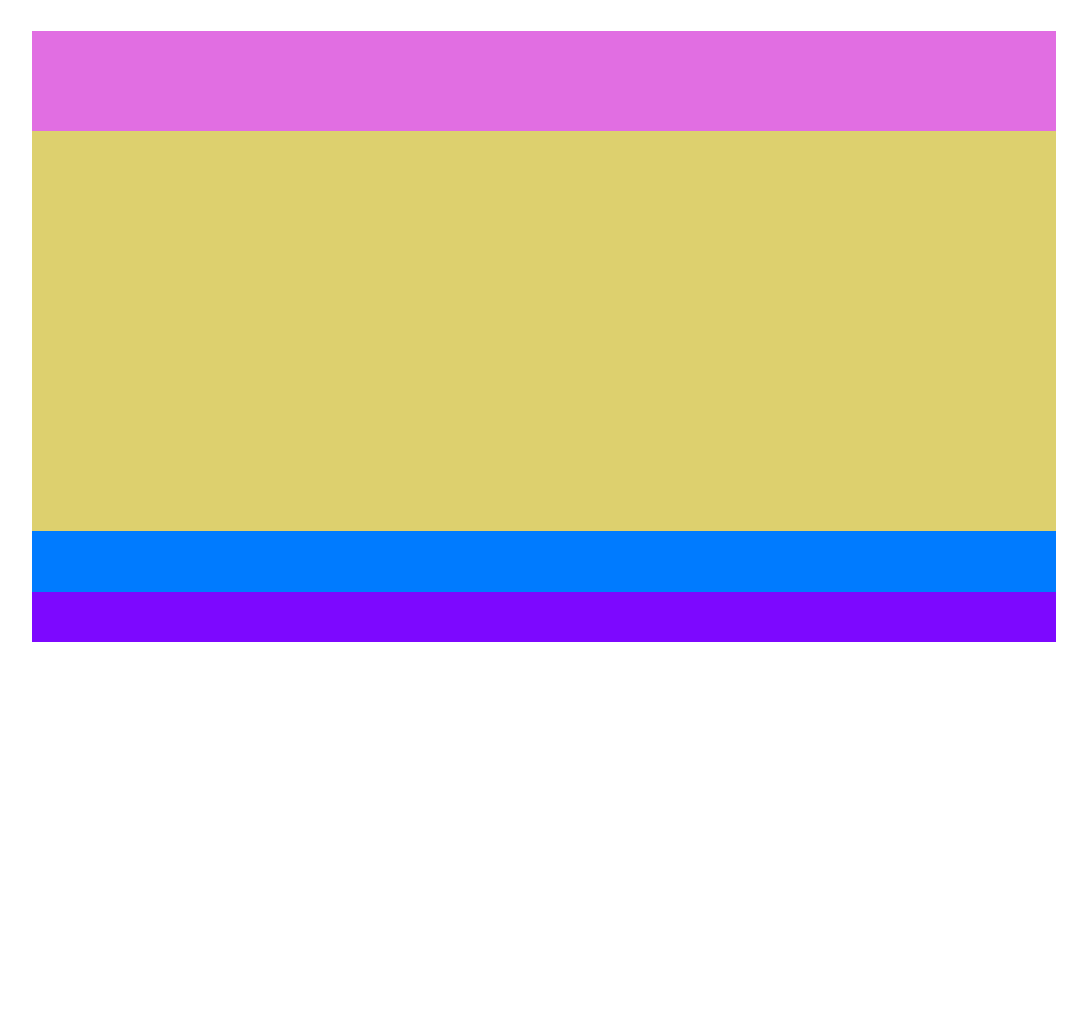
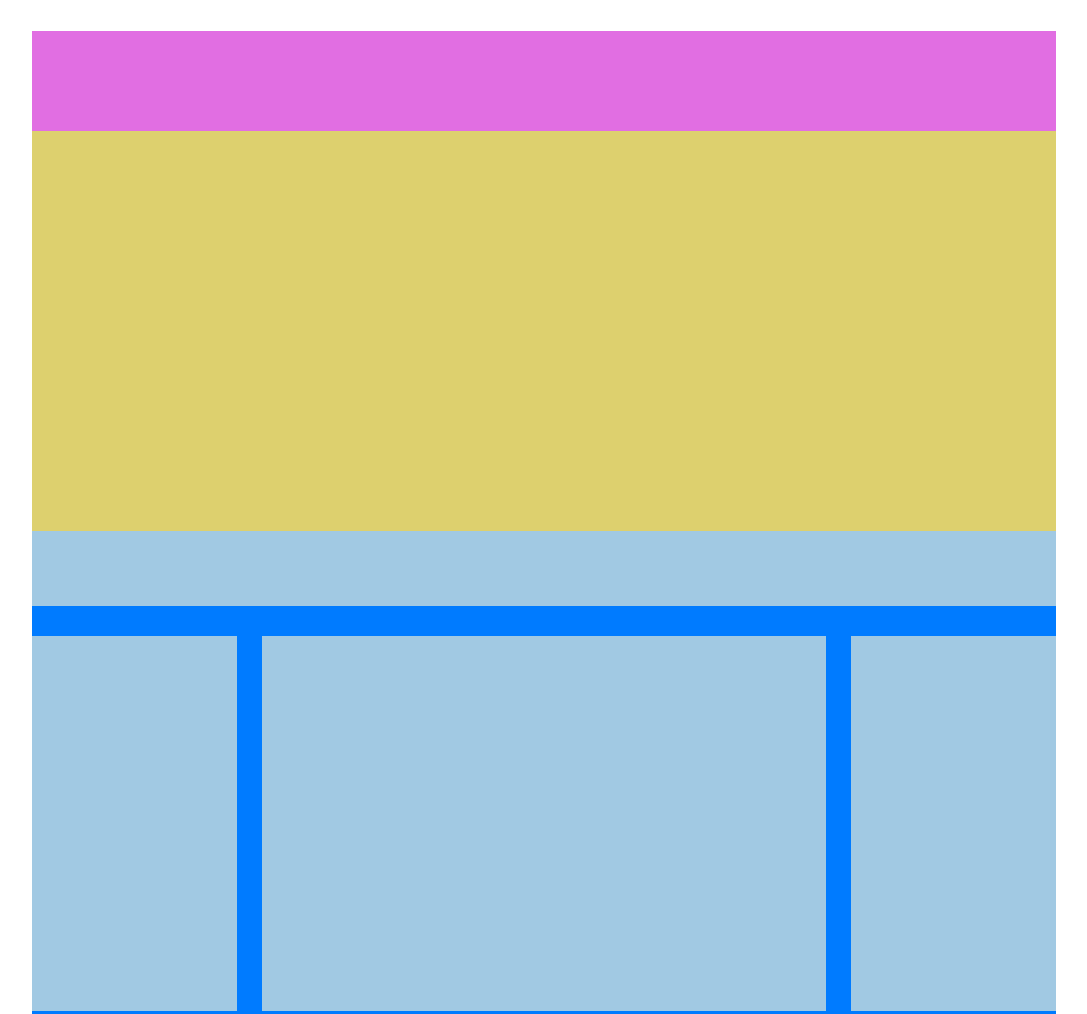
Before and after one commit to Alessio2299/htmlcss-struttura-wp, a plain HTML site: page index.html in a window 1280 px wide. Shown: the top 1014 px of the page, without its empty margins (96-1183 px from the left). Before the commit the page ends 800 px from the top, so only its background shows below. Drawn offline with Linux system fonts and the light colour scheme.

Commit message:
Fix Second Container

```diff
--- a/style.css
+++ b/style.css
@@ -18,7 +18,7 @@ header{
   background-color: rgb(221, 208, 110);
 }
 .second-container{
-  height: 40%;
+  height: 500px;
   background-color: rgb(0, 123, 255);
 }
 .title-content{
```
